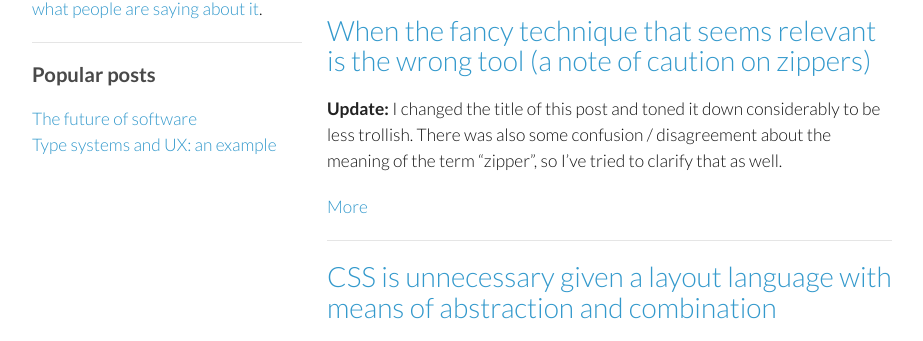
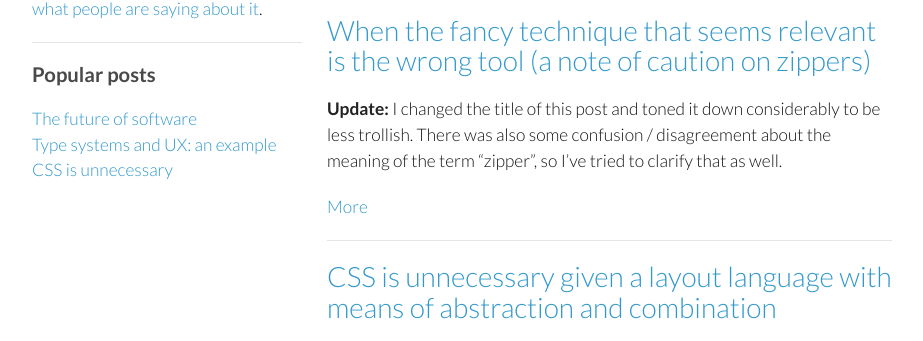
Before and after one commit to pchiusano/pchiusano.github.io, a Jekyll site: the page built from index.html, in a window 1280 px wide. Shown: the part 559-900 px from the top of the page, without its empty margins (178-1101 px from the left). Built offline with Jekyll 4.4.1, drawn with Linux system fonts in a browser that asks for light colours; the list of posts is cut into pages by our own code.

Commit message:
Update header.html

```diff
--- a/_includes/header.html
+++ b/_includes/header.html
@@ -32,5 +32,6 @@
         <p>
           <a href="/2013-05-22/future-of-software.html">The future of software</a><br/>
           <a href="/2013-09-10/type-systems-and-ux-example.html">Type systems and UX: an example</a>
+          <a href="/2014-07-02/css-is-unnecessary.html">CSS is unnecessary</a>
         </p>
       </header>
```
